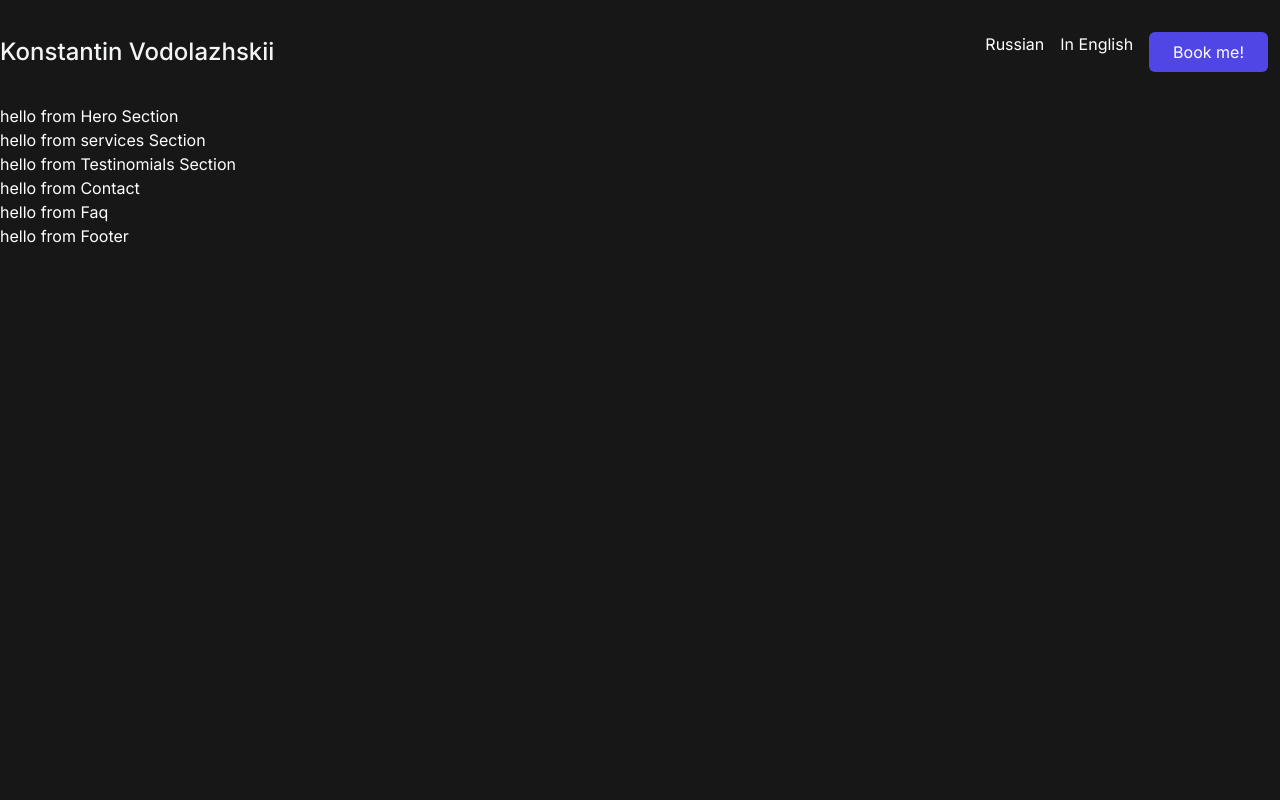
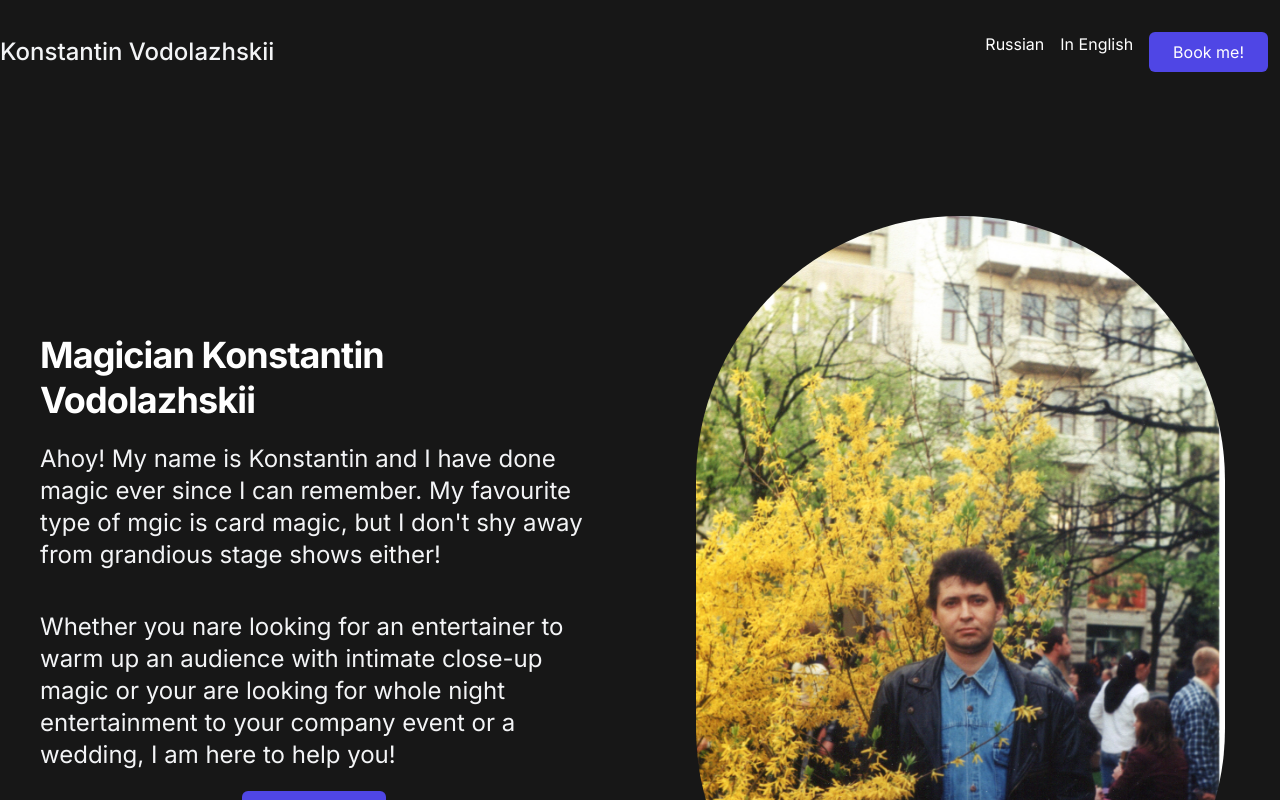
Before and after one commit to konvod93/my-magic-website, a Next.js app: page / in a window 1280 px wide. Shown: the top 800 px of the page. Built offline with nearby package versions, Linux system fonts and the light colour scheme.

Commit message:
update Hero section

```diff
--- /dev/null
+++ b/src/app/_components/Container.js
@@ -0,0 +1,9 @@
+const Container = (props) => {
+    return (
+        <div className={`container p-8 mx-auto xl:px-0 ${props.className ? props.className : ""}`}>
+            {props.children}
+        </div>
+    );
+};
+
+export default Container
--- a/src/app/_components/Hero.js
+++ b/src/app/_components/Hero.js
@@ -1,9 +1,51 @@
-import React from 'react'
+import Container from './Container';
+import Link from 'next/link';
+import Image from 'next/image';
+import heroImg from "../../../public/img/img035.jpg"
 
-const HeroSection = () => {
+const Hero = () => {
   return (
-    <div>hello from Hero Section</div>
-  )
-}
+    <>
+      <Container className="flex flex-wrap pt-28 pb-18">
+        <div className="flex items-center w-full lg:w-1/2 lg:px-10">
+            <div className="max-w-2xl mb-8 pr-3">
+                <h1 className="text-4xl font-bold leading-snug tracking-tight lg:text-4xl lg:leading-tight">
+                    Magician Konstantin Vodolazhskii
+                </h1>
+                <p className="py-5 text-xl leading-normal lg:text-xl xl:text-2xl text-gray-100">
+                    Ahoy! My name is Konstantin and I have done magic ever since I can
+                    remember. My favourite type of mgic is card magic, but I don't
+                    shy away from grandious stage shows either!
+                </p>
+                <p className="py-5 text-xl leading-normal lg:text-xl xl:text-2xl text-gray-100">
+                    Whether you nare looking for an entertainer to warm up an audience
+                    with intimate close-up magic or your are looking for whole night
+                    entertainment to your company event or a wedding, I am here to
+                    help you!
+                </p>
+                <div className="flex flex-col items-start space-y-3 sm:space-y-0 sm:items-center">
+                    <Link
+                        href="#contact"
+                        className="px-7 py-3 text-white text-xl bg-indigo-600 rounded-md"
+                    >
+                        Book me!
+                    </Link>
+                </div>
+            </div>
+        </div>
+        <div className="flex items-center justify-center w-full lg:w-1/2">
+            <Image
+                src={heroImg}
+                width="529"
+                height="529"
+                className={"object-cover rounded-full hidden lg:inline"}
+                alt="Konstantin Vodolazhskii"
+                loading="eager"
+             />
+        </div>
+      </Container>
+    </>
+  );
+};
 
-export default HeroSection
+export default Hero
--- a/src/app/_components/Services.js
+++ b/src/app/_components/Services.js
@@ -1,8 +1,22 @@
 
-const ServicesSection = () => {
-  return (
-    <div>hello from services Section</div>
-  )
-}
+const Services = () => {
+  const services = [
+    {
+        title: "Close-up magic",
+        subtitle: "45 min",
+        description:
+            "Wandering close up magic in a bar, company event, wedding or similar situation.",
+        price: "497 EUR",
+    },
+    {
+        title: "Stage show",
+        subtitle: "60 min",
+        description:
+            "Prepare to be spellbound as I conjure wonders, illusions, and astonishments that will leave",
+        price: "497 EUR",
+    }
+  ];
+  return <div>hello from services Section</div>;
+};
 
-export default ServicesSection
+export default Services
```
Also changed, not shown: public/img/img035.jpg (added).
